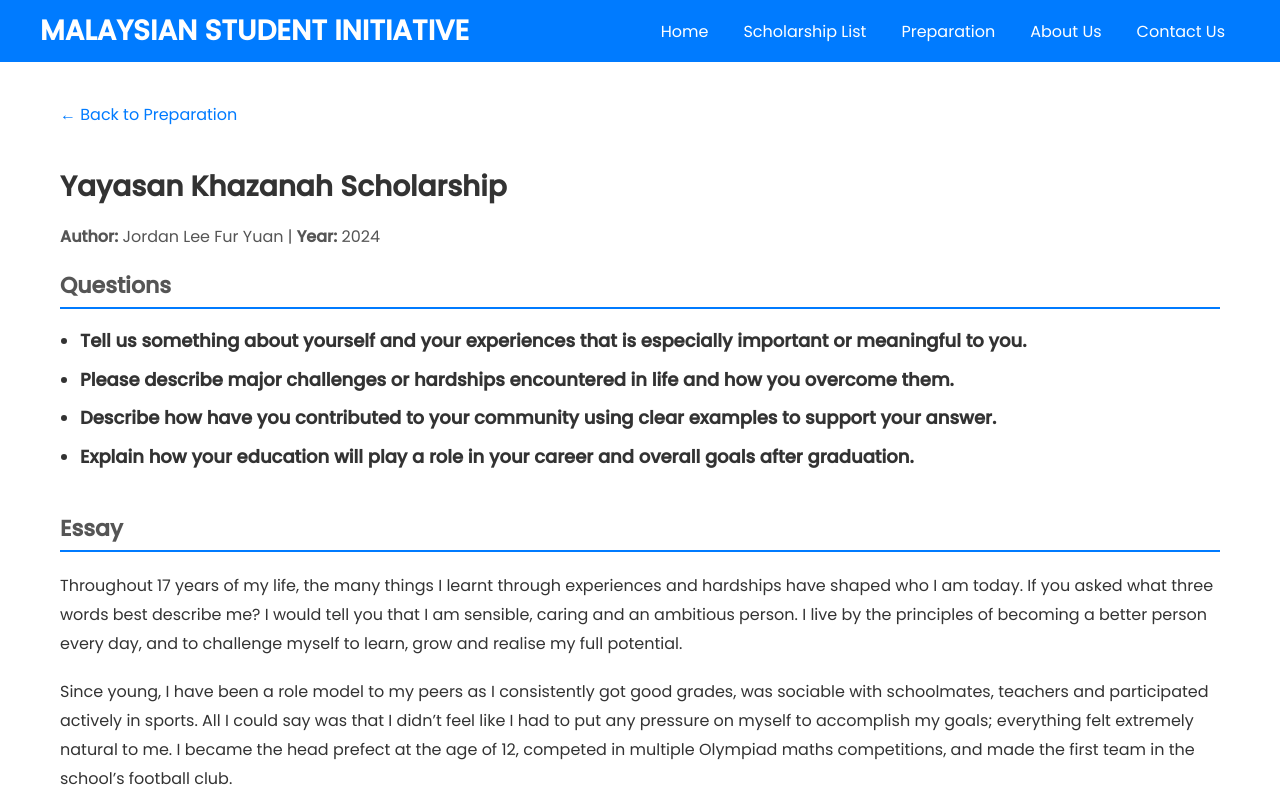
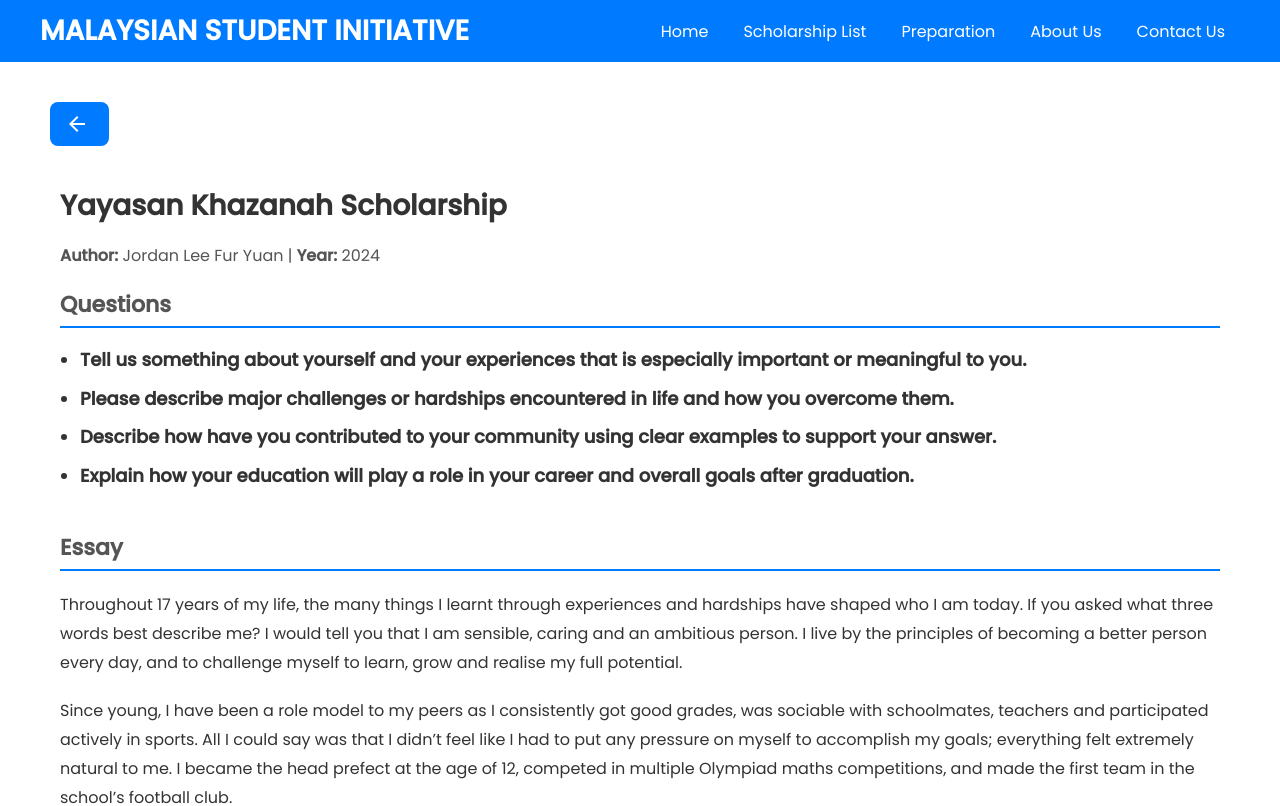
Before and after one commit to YiekSiewHao/MSI, a React (Create React App) app: page /essay/0 in a window 1280 px wide. Shown: the top 806 px of the page. Built offline with nearby package versions, Linux system fonts and the light colour scheme.

Commit message:
button update

```diff
--- a/src/components/EssayDetail.js
+++ b/src/components/EssayDetail.js
@@ -1,6 +1,7 @@
 import React, { useEffect } from "react";
-import { useParams, Link } from "react-router-dom";
+import { useParams, useNavigate } from "react-router-dom";
 import styled from "styled-components";
+import { ArrowBack } from "@mui/icons-material";
 import essays from "../essays.json";
 
 const DetailContainer = styled.div`
@@ -9,15 +10,27 @@
   margin: 0 auto;
 `;
 
-const BackLink = styled(Link)`
-  display: inline-block;
+const BackButton = styled.button`
+  background-color: #007BFF;
+  color: white;
+  border: none;
+  padding: 10px 15px;
+  border-radius: 8px;
+  font-size: 16px;
+  cursor: pointer;
   margin-bottom: 20px;
-  font-size: 16px;
-  color: #007bff;
-  text-decoration: none;
+  display: inline-flex;
+  align-items: center;
+  transition: background-color 0.3s ease;
+  position: relative;
+  left: -10px;
+
+  svg {
+    margin-right: 5px;
+  }
 
   &:hover {
-    text-decoration: underline;
+    background-color: #0056b3;
   }
 `;
 
@@ -69,6 +82,7 @@
 
 const EssayDetail = () => {
   const { id } = useParams(); // Get the ID from the URL
+  const navigate = useNavigate(); // Use navigate to handle back navigation
 
   useEffect(() => {
     window.scrollTo(0, 0); // Ensure the page starts at the top
@@ -80,9 +94,15 @@
     return <p>Essay not found</p>;
   }
 
+  const handleBack = () => {
+    navigate(-1); // Navigates back to the previous page
+  };
+
   return (
     <DetailContainer>
-      <BackLink to="/preparation">← Back to Preparation</BackLink>
+      <BackButton onClick={handleBack}>
+        <ArrowBack />
+      </BackButton>
       <DetailTitle>{essay.scholarship}</DetailTitle>
       <SubText>
         <strong>Author:</strong> {essay.author} | <strong>Year:</strong> {essay.year}
```
